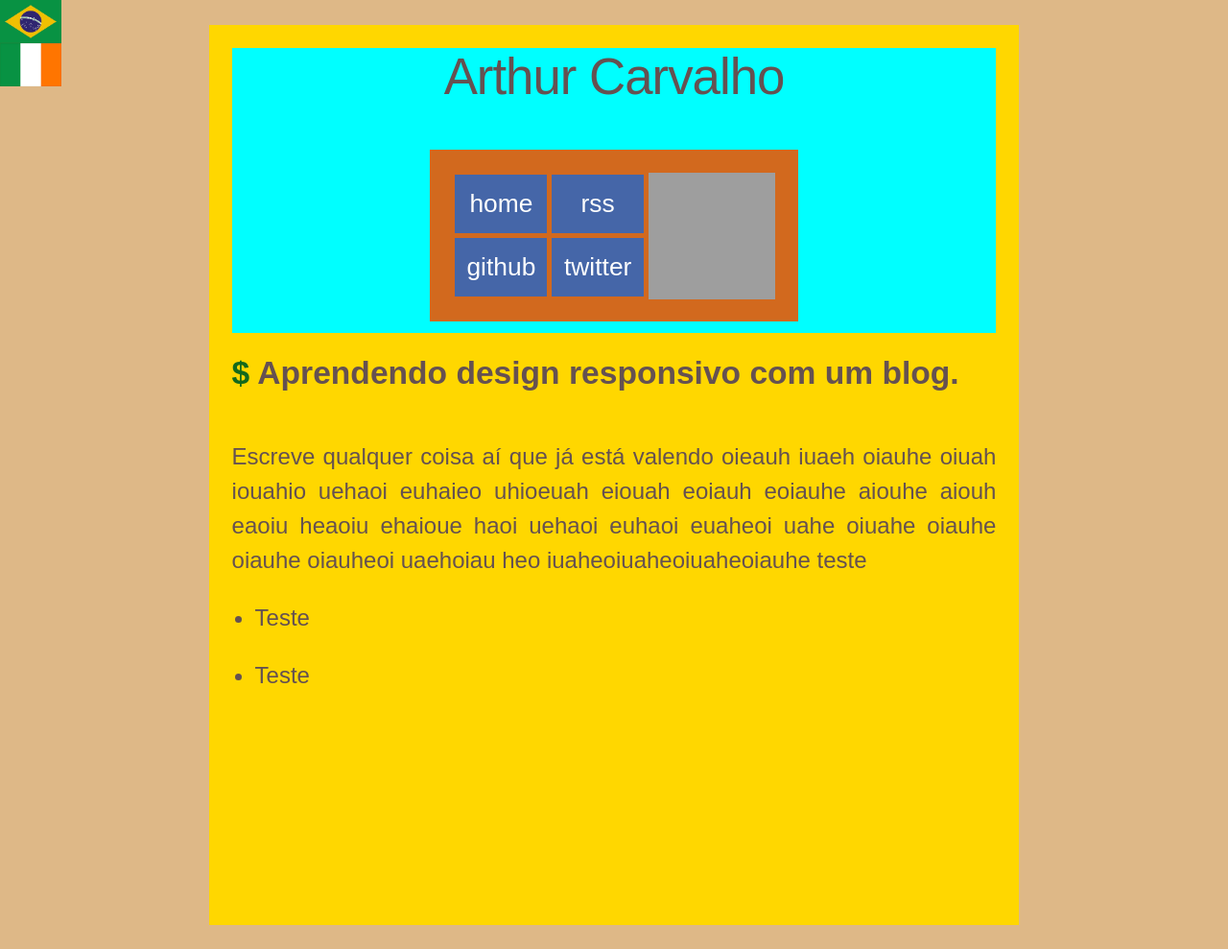
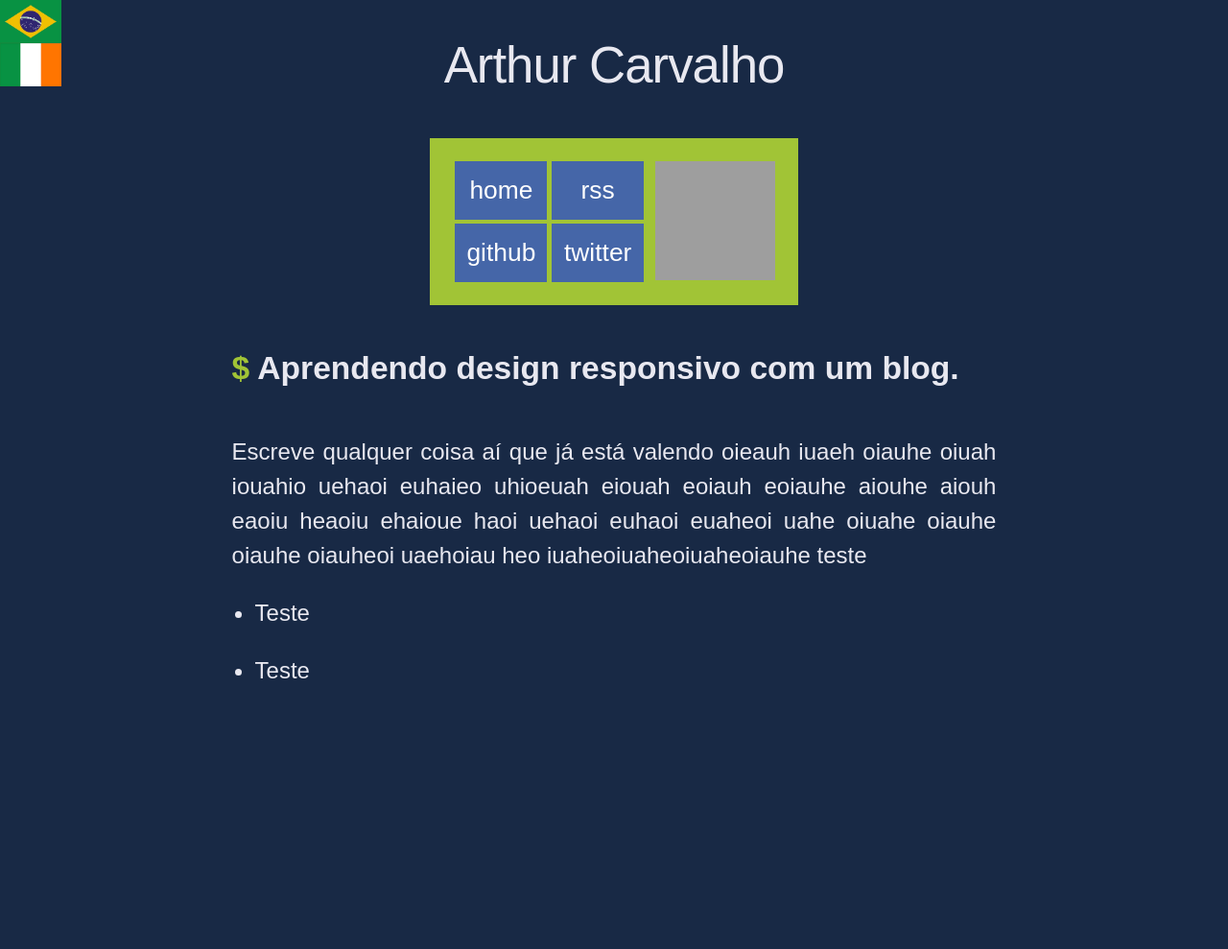
Before and after one commit to armobstatsthur/blog, a Jekyll site: the page built from _posts/2013-02-05-aprendendo-design-responsivo-com-um-blog.md, in a window 1280 px wide. Shown: the whole page at 96% size. Built offline with Jekyll 4.4.1, drawn with Linux system fonts in a browser that asks for light colours; grey boxes are pictures that could not be loaded.

Commit message:
colors redesign

```diff
--- a/_layouts/post.html
+++ b/_layouts/post.html
@@ -44,7 +44,7 @@
         {{ content }}
 
         <div class="comentarios">
-          <div class="fb-comments" data-href="http://arthurcarvalho.com{{ page.url }}" data-width="600" data-num-posts="500" fb-xfbml-state="rendered"></div>
+          <div class="fb-comments" data-href="http://arthurcarvalho.com{{ page.url }}" data-colorscheme="dark" data-width="600" data-num-posts="500" fb-xfbml-state="rendered"></div>
         </div>
       </article>
 
--- a/css/application.css
+++ b/css/application.css
@@ -47,36 +47,51 @@ body {-webkit-tap-highlight-color: rgb(255,255,158);}
 }
 
 /* COLORS */
+
 body {
-  background-color: burlywood;
+  color: #E8E8F0;
+  background-color: #182945;
 }
 
 .header {
-  background-color: aqua;
 }
 
 .me {
-  background-color: chocolate;
+  background-color: #A1C436;
 }
 
 .main-content {
-  background-color: gold;
+  background-color: #182945;
 }
+
+a {
+  color: #FBF6CE;
+}
+
+.links ul li {
+  background: #4566A8;
+}
+
+.blog-title {
+  color: #E8E8F0;
+}
+
+.cifrao {
+  color: #A1C436;
+}
+
 /* COLORS */
 
 body {
-  color: #655151;
   width: 80%;
   padding: 2%;
   margin: 0 auto;
-  background: url("../images/brasil-ireland.jpg") no-repeat burlywood;
+  background: url("../images/brasil-ireland.jpg") no-repeat #182945;
   background-size: 10%;
 }
 
 .header {
   text-align: center;
-  margin-bottom: 1em;
-  padding: .5em;
 }
 
 .main-content ul, .main-content ol {
@@ -101,7 +116,6 @@ li {
 
 .blog-title {
   text-decoration: none;
-  color: #655151;
 }
 
 .huge, h1 {
@@ -124,7 +138,7 @@ li {
 
 .me {
   overflow: hidden;
-  margin: 0 auto;
+  margin: 2em auto;
   position: relative;
   max-width: 16em;
   padding: 1em;
@@ -133,15 +147,11 @@ li {
 .container-da-foto {
   position: absolute;
   right: 1em;
-  width: 5.5em;
+  width: 5.2em;
 }
 
 .minha-foto {
   max-width: 100%;
-}
-
-.cifrao {
-  color: #14691C;
 }
 
 .posts {
@@ -154,13 +164,13 @@ li {
 }
 
 .list-post-title {
-  color: #4566A8;
   display: block;
   margin-bottom: 0.3em;
 }
 
 .posts p {
   text-align: justify;
+  margin-bottom: 1em;
 }
 
 .date {
@@ -189,10 +199,16 @@ li {
 .links ul li {
   float: left;
   padding: .5em;
-  background: #4566A8;
   width: 4em;
   text-align: center;
-  margin: .1em;
+}
+
+.primary-links li {
+  margin: 0 .1em .1em .1em;
+}
+
+.secondary-links li {
+  margin: .1em .1em 0 .1em;
 }
 
 .links .secondary-links li:nth-child(1) {
@@ -205,15 +221,17 @@ li {
   color: #FEFEFE;
 }
 
+.withoutDisplay {
+  display: none;
+}
+
 @media only screen and (max-width: 26em) {
 
   body {
     padding: 1%;
     margin: 0 auto;
     width: 100%;
-    /*
-    background-size: 100%;
-    */
+    background-image: none;
   }
 
   .container-da-foto {
@@ -242,9 +260,6 @@ li {
     background-size: 5%;
   }
 
-  .me {
-    margin: 2em auto 0;
-  }
 }
 
 @media only screen and (min-width: 100em) {
@@ -256,8 +271,8 @@ li {
   }
 
   .header {
-    float: right;
-    padding: 1em;
+    position: fixed;
+    right: 12em;
   }
 
   .main-content {
```
Also changed, not shown: _posts/2013-09-28-lorem-ipsum.md (added, +25 -0 lines), index.md (+1 -1 lines).
